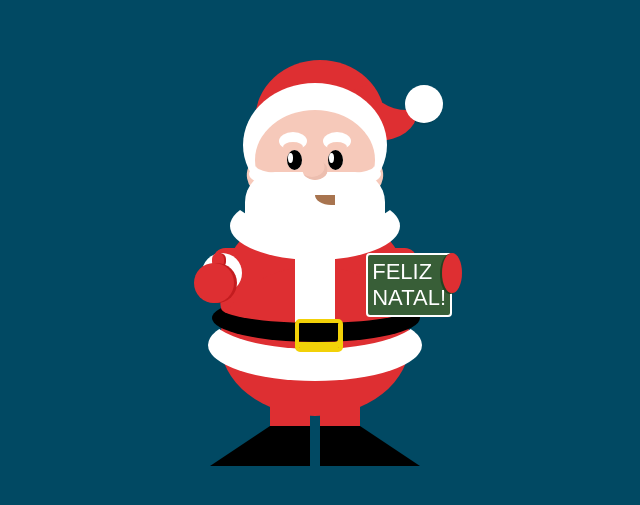
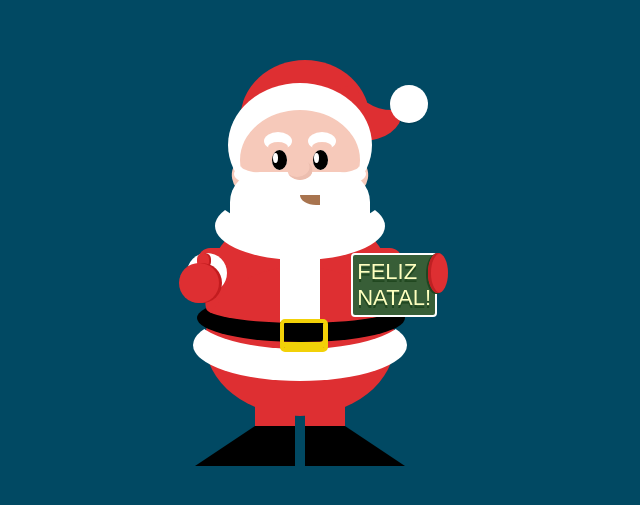
Before and after one commit to vxtool/festivities-merry-christmas, a website: page index.html in a window 1280 px wide. Shown: the part 153-658 px from the top of the page, without its empty margins (325-965 px from the left). Drawn offline with nearby package versions, Linux system fonts and the light colour scheme; files that its build step writes are made by us from their sources.

Commit message:
adjusting of the layout

```diff
--- a/source/scss/_structure.scss
+++ b/source/scss/_structure.scss
@@ -1,9 +1,10 @@
 body {background: $base-background-color;}
 
+audio {display: none;}
 
 .character {
   margin-top: -130px;
-  margin-left: -95px;
+  margin-left: -110px;
   position: absolute;
   left: 50%;
   top: 50%;
@@ -316,10 +317,8 @@ body {background: $base-background-color;}
 }
 
 .arms-right {
-  width: 40px;
-  height: 40px;
   border-radius: 50%;
-  background: $character-color-secondary;
+  background: $character-color-primary;
   position: absolute;
   right: -93px;
   z-index: 2;
@@ -334,10 +333,11 @@ body {background: $base-background-color;}
     font-size: 22px;
     padding: 4px;
     background: #385e37;
-    color: #fff;
+    color: #feffbf;
     text-transform: uppercase;
     position: absolute;
     right: -24px;
+    text-shadow: 0 3px 0 #214820;
   }
 
   &:after {
@@ -347,9 +347,9 @@ body {background: $base-background-color;}
     background: $character-color-primary;
     position: absolute;
     top: 0px;
-    left: 54px;
+    left: 15px;
     border-radius: 50%;
-    box-shadow: -2px 1px 0 0 #224421;
+    box-shadow: -2px 1px 0px 0px #224421, inset 3px 0 0 0 #c02023;
   }
 }
 
```
Also changed, not shown: index.html (+3 -0 lines).
